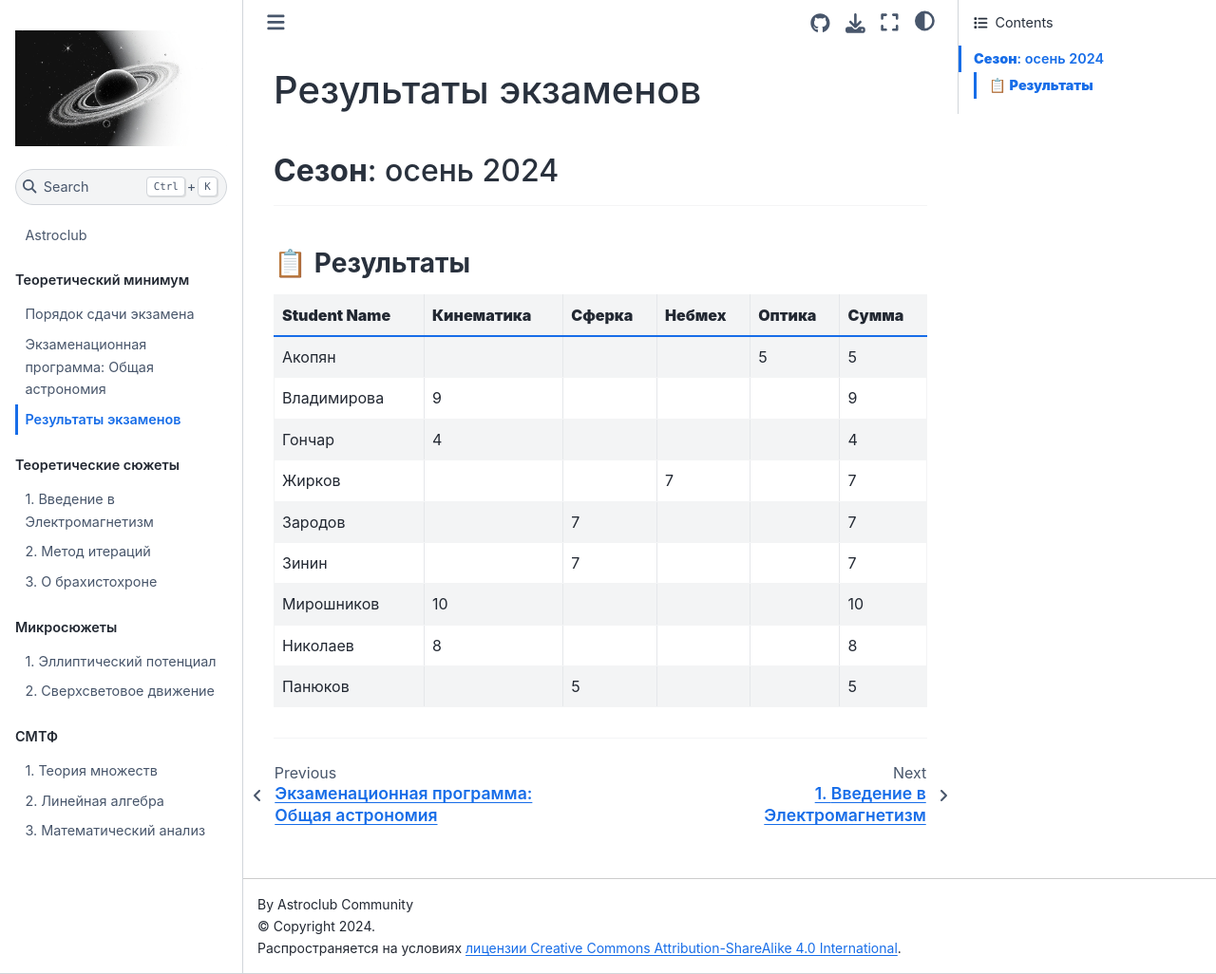
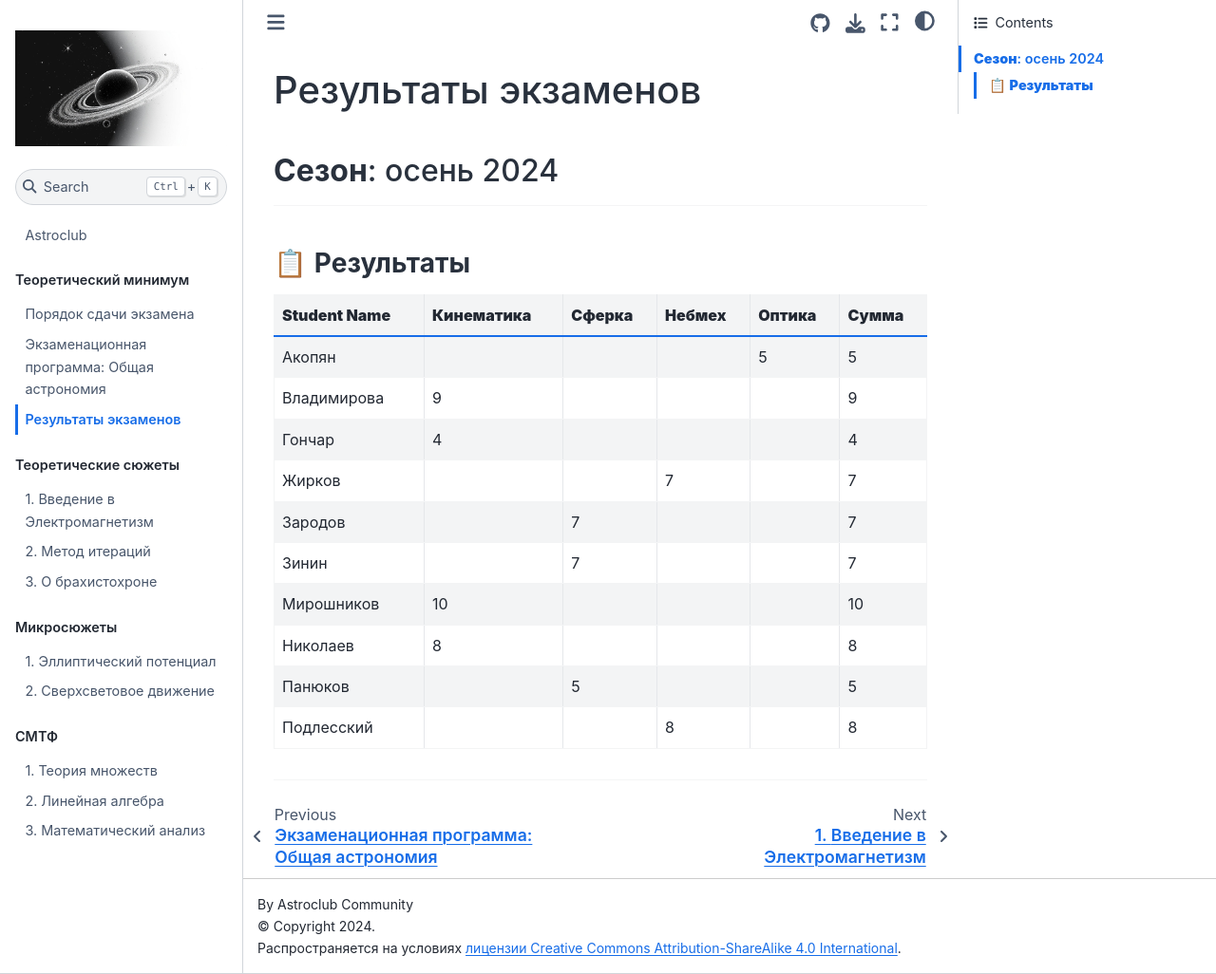
Before and after one commit to FedorovVS/astroclub, a Jupyter Book: the page built from chapters/teormin/results.md, in a window 1280 px wide and 1026 px high. Shown: the whole window at 95% size. Built offline with Jupyter Book 1.0.4 settings and Sphinx 7.4.7 and the Sphinx Book theme 1.1.4, drawn with Linux system fonts in a browser that asks for light colours; pages that are not in the unit, such as notebooks, are missing from menus; comment, search, counter and statistics services are not loaded.

Commit message:
Update results.md

```diff
--- a/chapters/teormin/results.md
+++ b/chapters/teormin/results.md
@@ -17,5 +17,6 @@
 |    Мирошников      |    10       |           |           |                 |         10       |
 |  Николаев           |   8        |             |             |             |         8      |
 | Панюков           |            |      5      |            |                |       5         |
+| Подлесский      |              |              |     8      |                |        8         |
 
 ---
```
